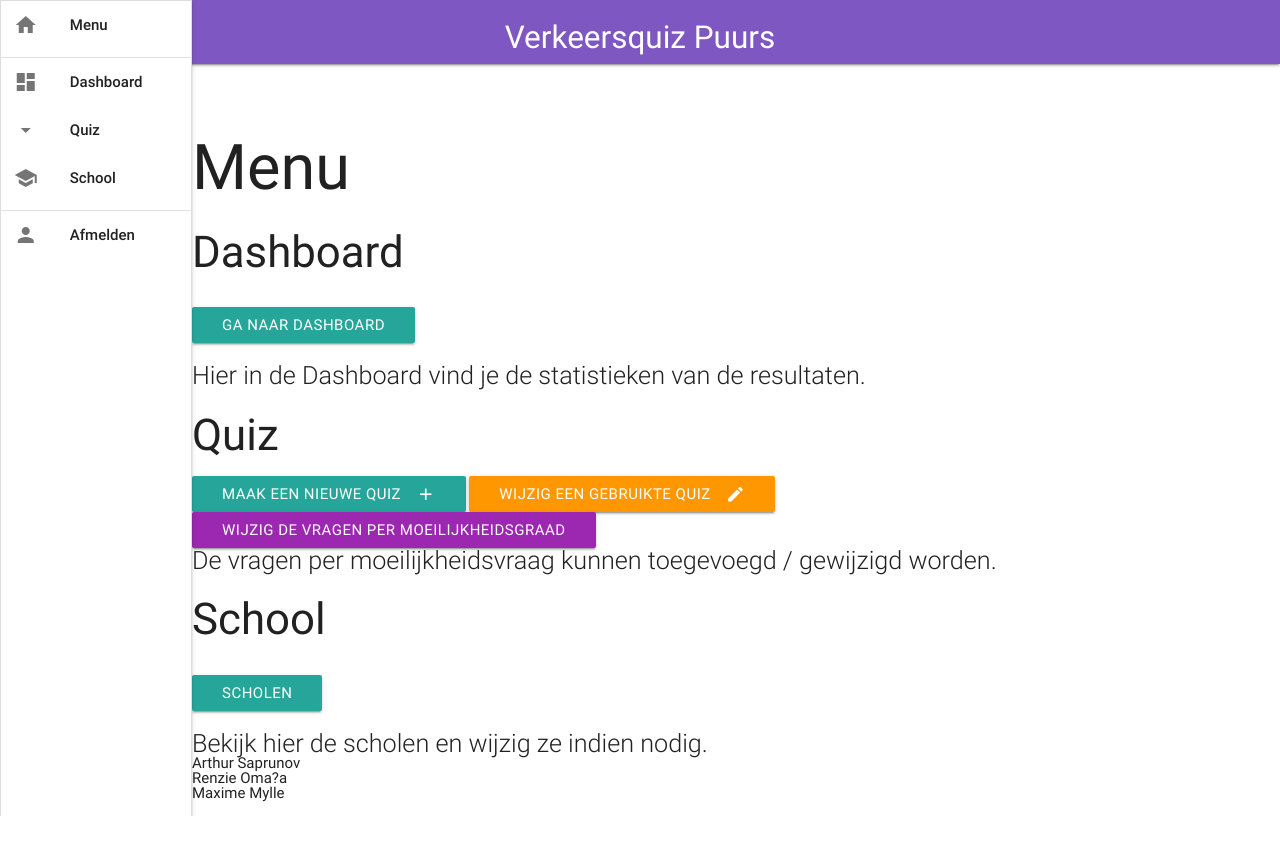
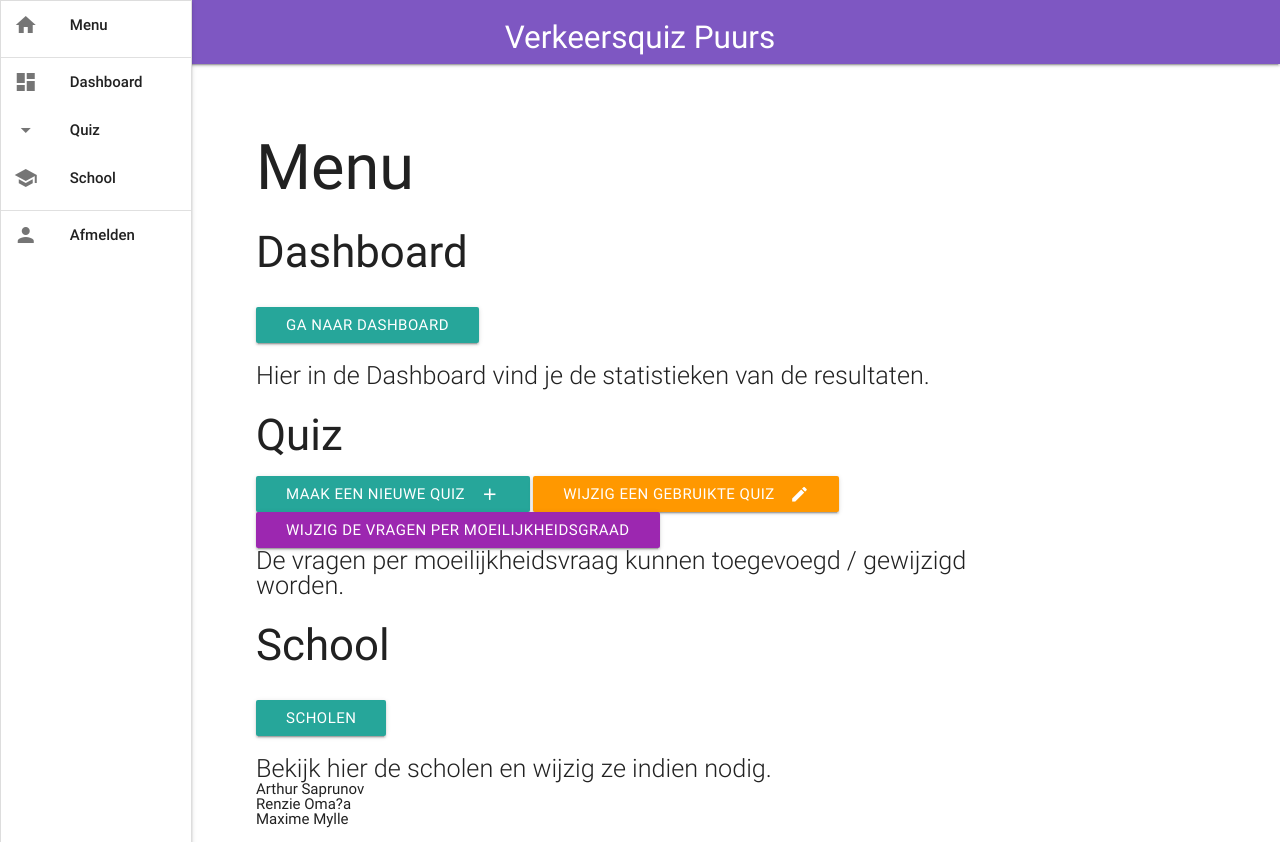
Before and after one commit to Renzie/Verkeersquiz-Puurs, a PHP site: page /website/index.php in a window 1280 px wide. Before the commit the page ends 816 px from the top, so only its background shows below. Run offline with PHP 8.4, Linux system fonts and the light colour scheme; data comes from the database, SQL or seed files in the repository; some libraries are stand-ins or nearby versions.

Commit message:
width container

```diff
--- a/website/assets/css/screen.css
+++ b/website/assets/css/screen.css
@@ -54,7 +54,7 @@ h1{
 }
 
 .container{
-  width:70vw;
+  width:60vw;
 }
 
 .side-nav li>a{
```
